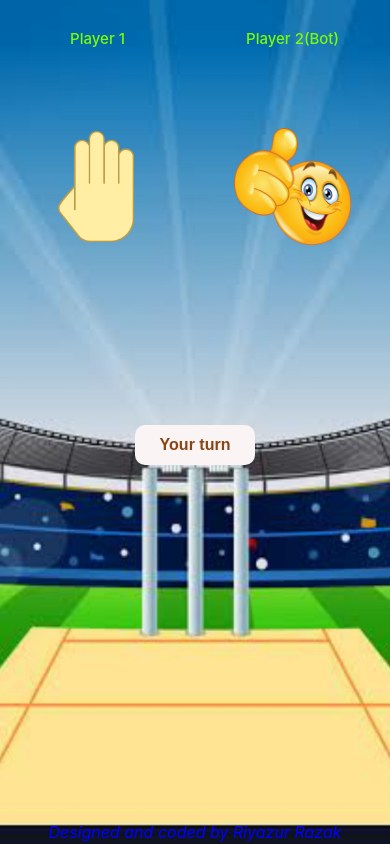
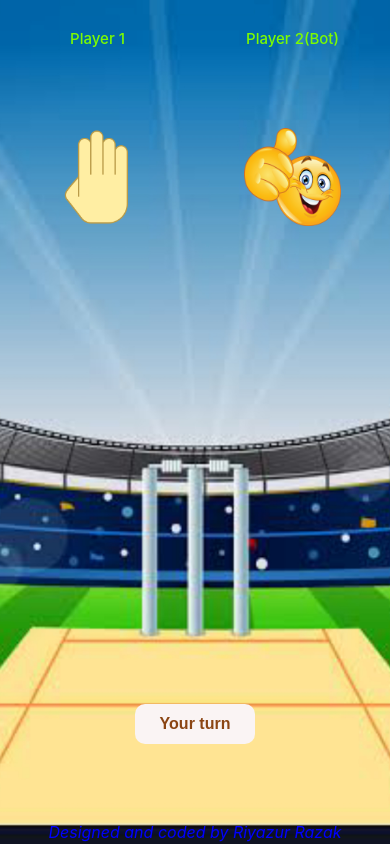
Before and after one commit to RiyazurRazak/game-HandCricket, a plain HTML site: page index.html in a window 390 px wide. Both pictures are taken after a click on the button "Bat". Drawn offline with nearby package versions, Linux system fonts and the light colour scheme.

Commit message:
Update styles.css

```diff
--- a/styles.css
+++ b/styles.css
@@ -93,8 +93,9 @@ em{
         margin: 0;
     }
     #game img{
-             height :auto;
-             width: 60%;
+          width: 50%;
+          height : auto;
+          max-height: 144px;
     }
     h1 {
         font-size: 15px;
@@ -129,25 +130,31 @@ em{
         position: relative;
         left: 0px;
         top: 130px;
-
         transform: rotate(0deg);
     }
     .win {
         margin-top: 10px;
         margin-bottom: 30px;
+        margin-left: 20px;
     }
     .loss{
         margin-top: 10px;
         margin-bottom: 30px;
+        margin-left: 20px;
     }
     .score1{
         margin-top: 40px;
+        margin-left: 20px;
     }
     .score2{
         margin-top: 40px;
+        margin-left: 20px;
     }
     .play{
-        margin-top: 140px;
+        left: 50px;
+        right: 50px;
+        position: absolute;
+        bottom:  90px;
     }
     .col-sm-6{
         width: 50%;
```
